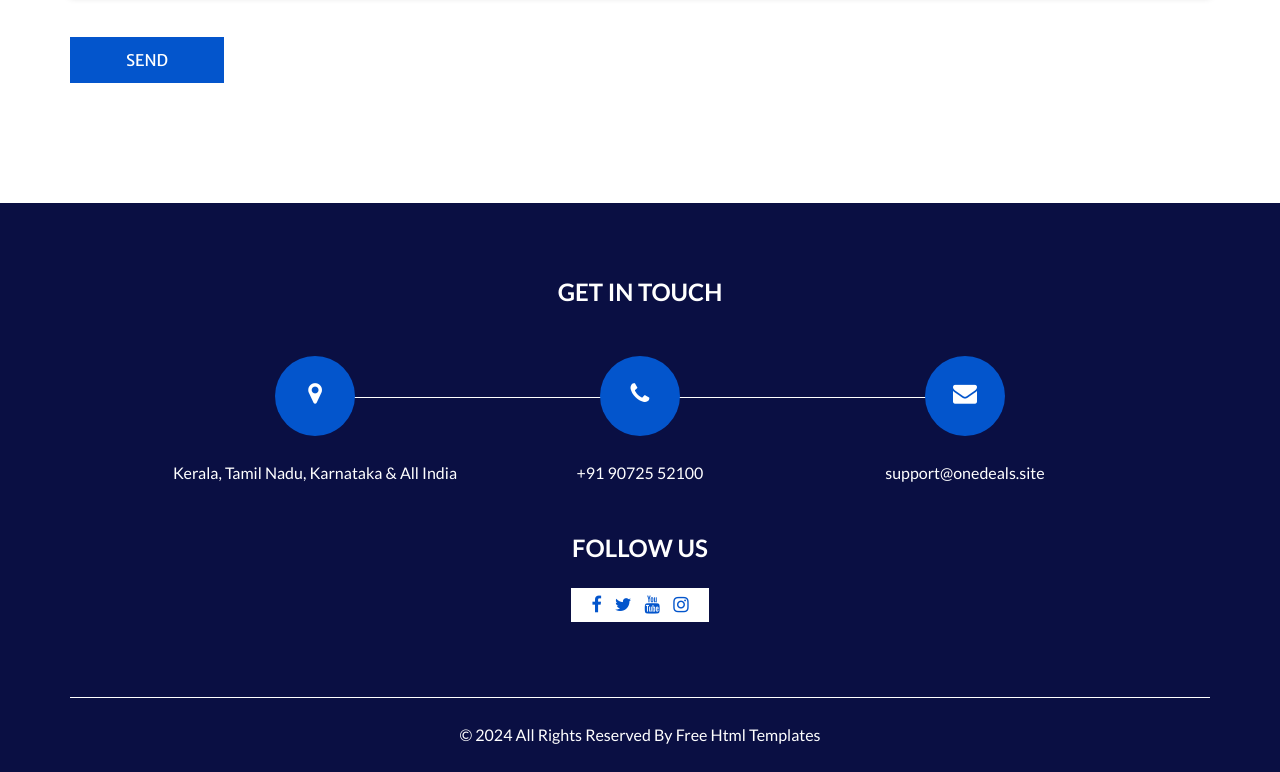
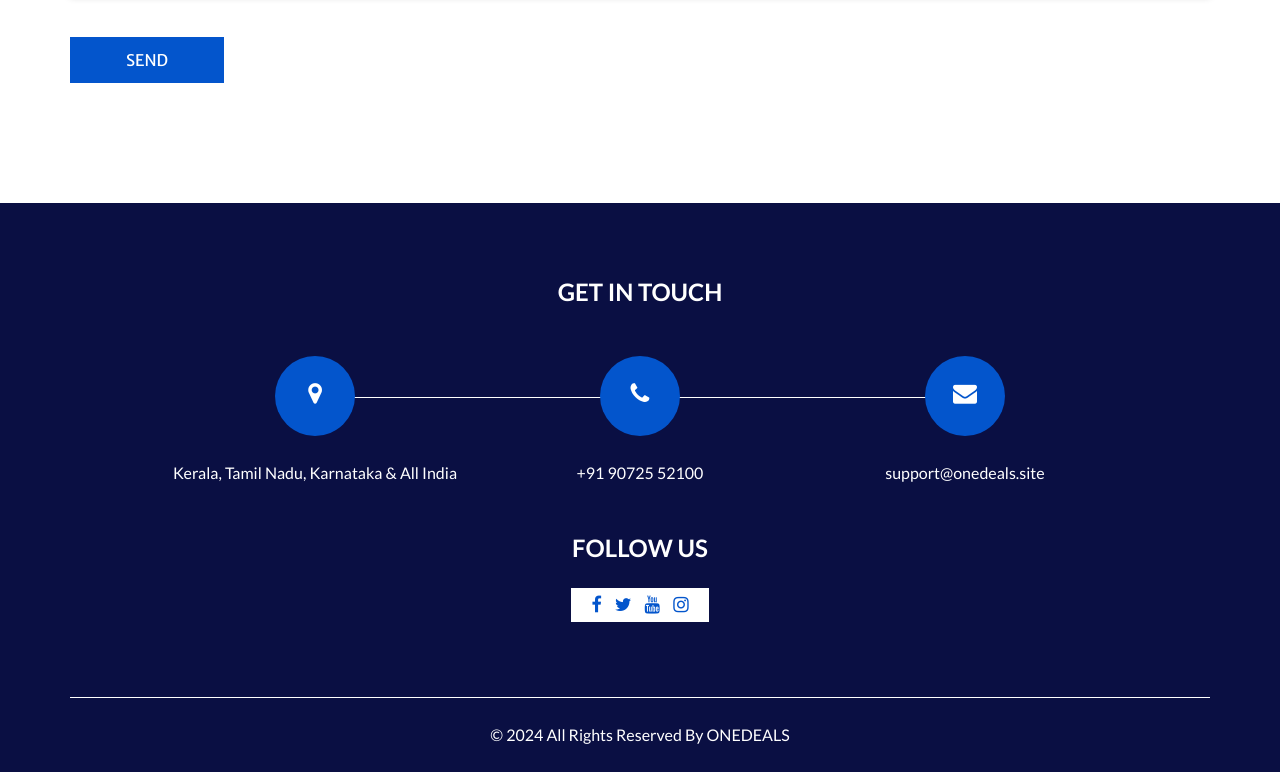
Before and after one commit to FasalThoufeeq/Maintanance, a plain HTML site: page Maintanance/index.html in a window 1280 px wide. Shown: the part 4145-4917 px from the top of the page. Drawn offline with nearby package versions, Linux system fonts and the light colour scheme; some packages are replaced by stand-ins of ours.

Commit message:
first commit10

```diff
--- a/Maintanance/index.html
+++ b/Maintanance/index.html
@@ -661,7 +661,7 @@
       <div class="container">
         <p>
           &copy; <span id="displayDateYear"></span> All Rights Reserved By
-          <a href="https://html.design/">Free Html Templates</a>
+          <a href="https://onedeals.co.in">ONEDEALS</a>
         </p>
       </div>
     </footer>
```
